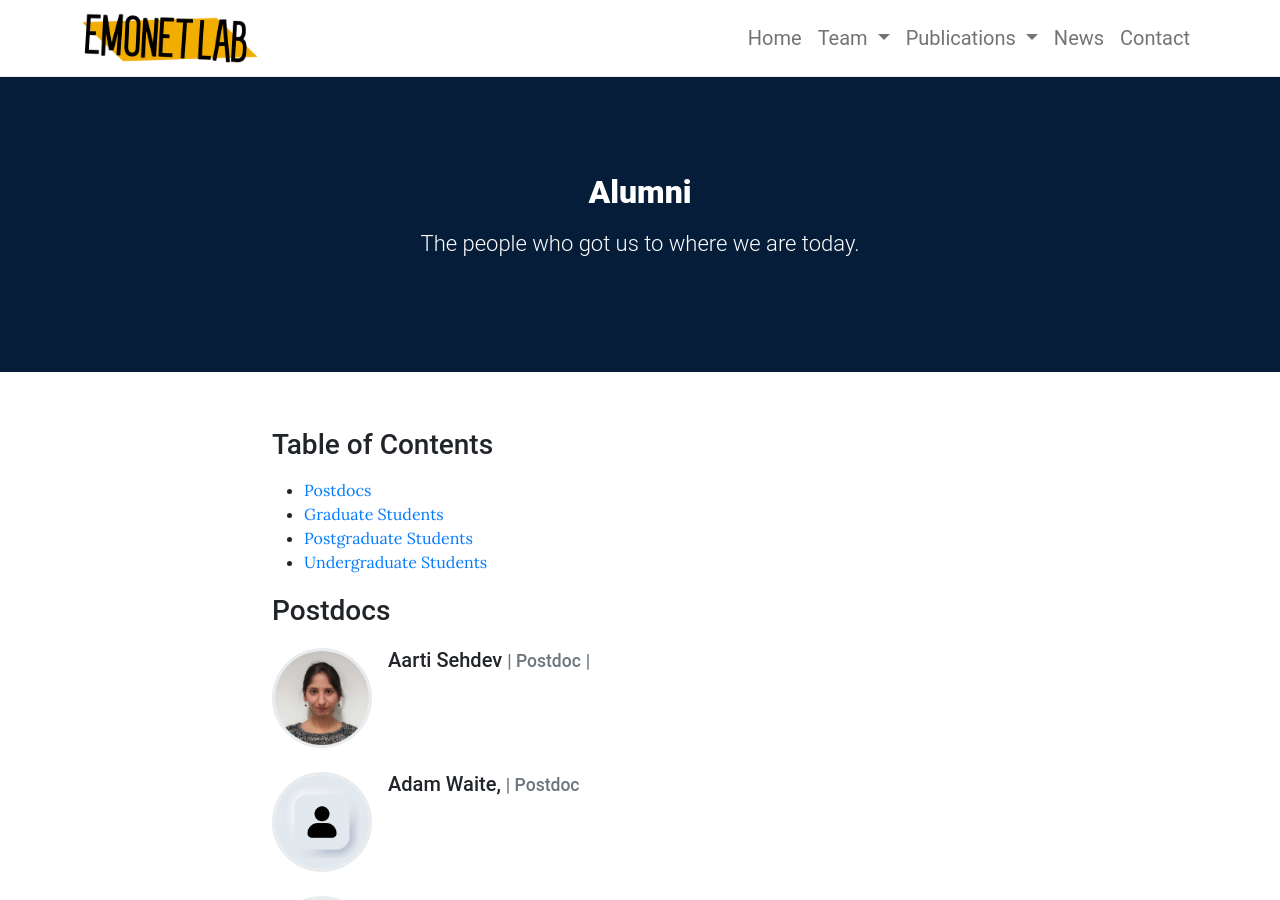
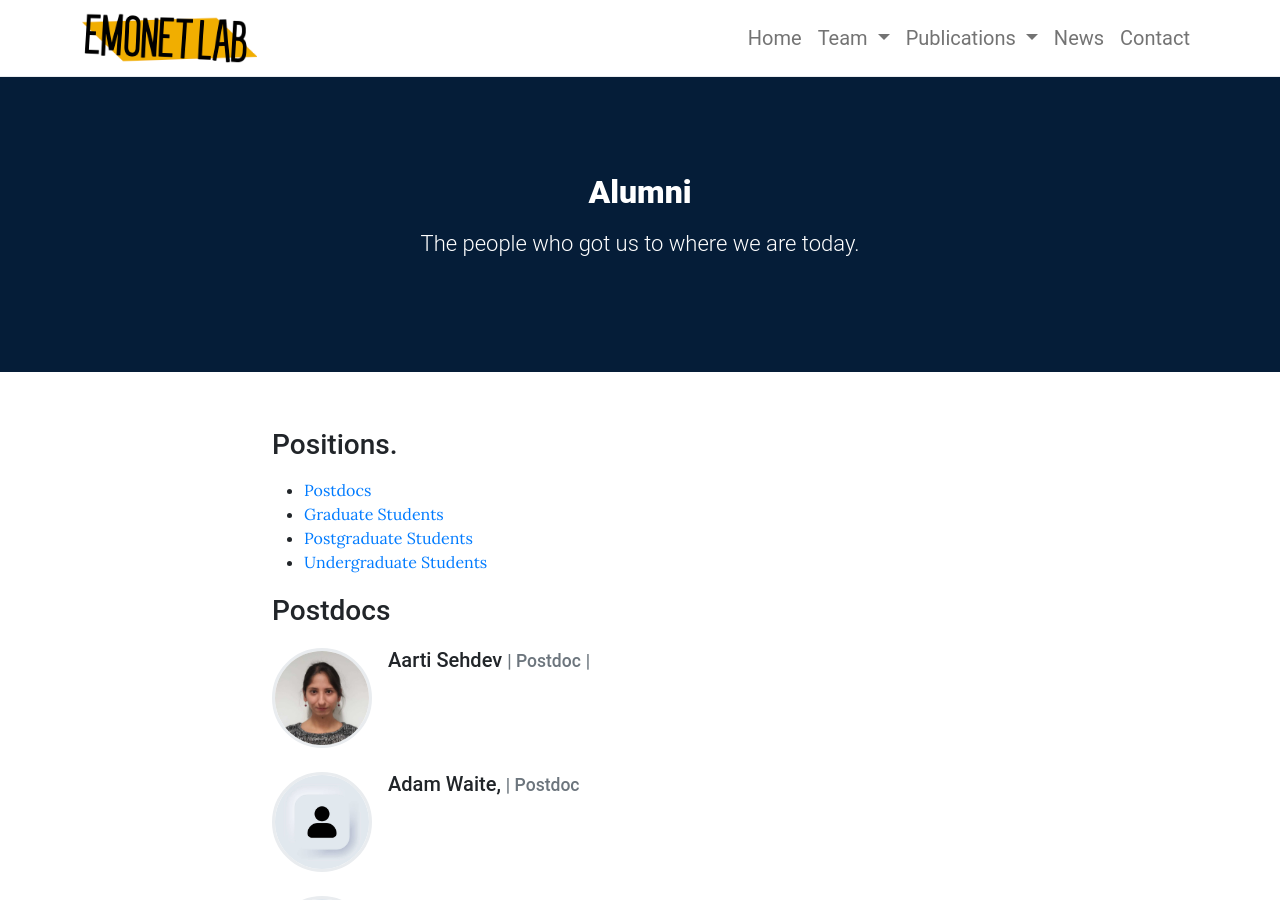
Before and after one commit to emonetlab/emonetlab, a Jekyll site: the page built from pages/alumni.md, in a window 1280 px wide and 900 px high. Built offline with Jekyll 4.4.1, drawn with Linux system fonts in a browser that asks for light colours.

Commit message:
Update alumni.html

```diff
--- a/_layouts/alumni.html
+++ b/_layouts/alumni.html
@@ -6,23 +6,29 @@ description: alumni page.
 {% comment %}
 Load the alumni data as before.
 {% endcomment %}
+
 {% if page.alumni and site.data[page.alumni] %}
     {% assign alumni = site.data[page.alumni] %}
 {% elsif site.data.alumni %}
     {% assign alumni = site.data.alumni %}
 {% endif %}
+
 {{ content }}
 <br />
+
 {% comment %}
 Define the desired order of roles (singular) for display.
 {% endcomment %}
+
 {% assign order = "Postdoc,Graduate Student,Postgraduate Student,Undergraduate Student" | split: "," %}
+
 {% comment %}
 Build the Table of Contents.
 Only include sections where there is at least one member.
 {% endcomment %}
+
 <nav id="toc" style="margin-bottom:20px;">
-  <h3>Table of Contents</h3>
+  <h3>Positions.</h3>
   <ul>
     {% for role in order %}
       {% assign alumni_in_role = alumni | where:"role", role | sort:"name" %}
@@ -47,9 +53,11 @@ Only include sections where there is at least one member.
 {% comment %}
 Now output the sections, each with its header.
 {% endcomment %}
+
 {% for role in order %}
     {% assign alumni_in_role = alumni | where:"role", role | sort:"name" %}
     {% if alumni_in_role.size > 0 %}
+
         {% comment %}
           Determine the pluralized section title.
         {% endcomment %}
```
Lines whose indentation alone changed are shown as unchanged.
